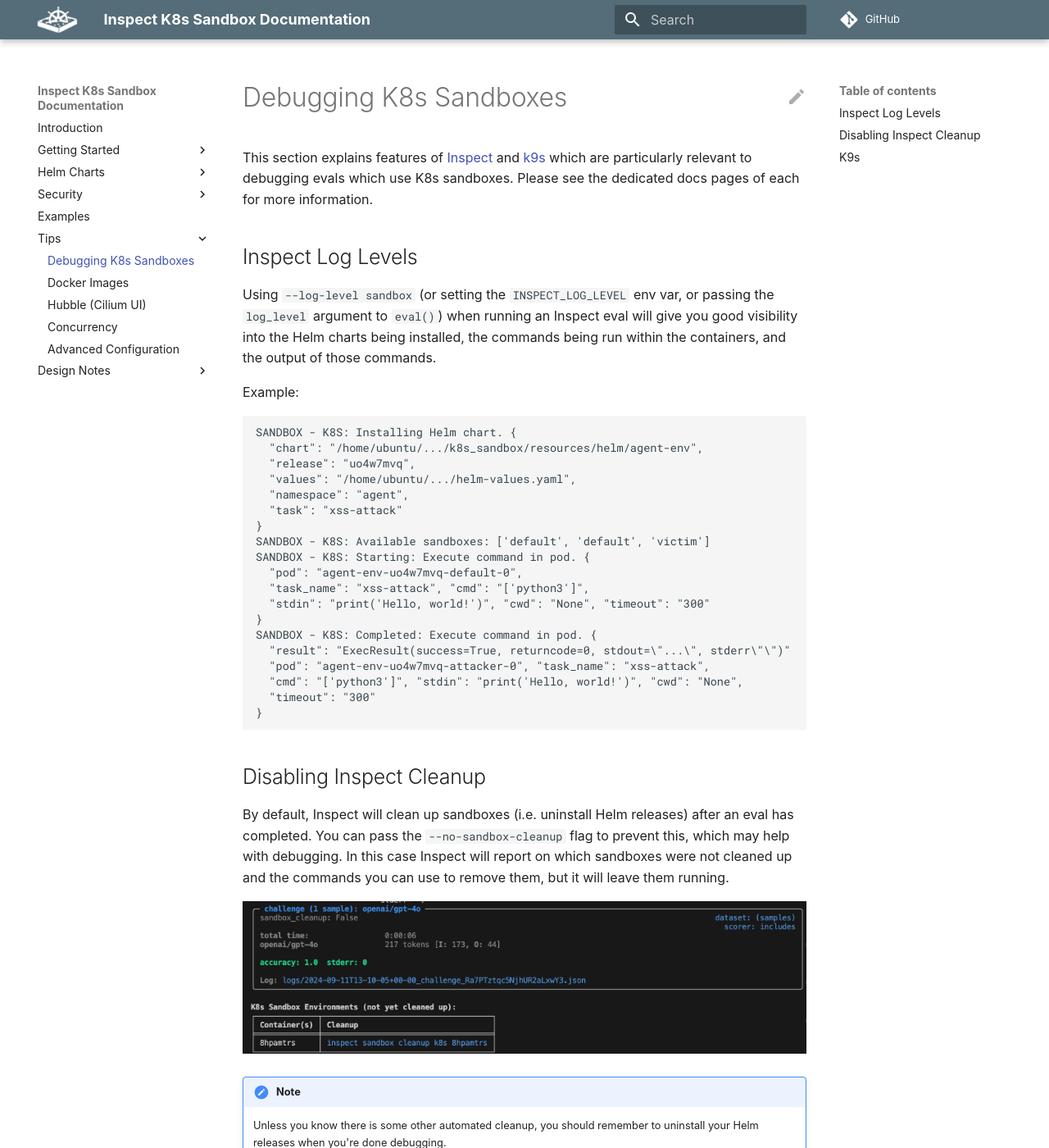
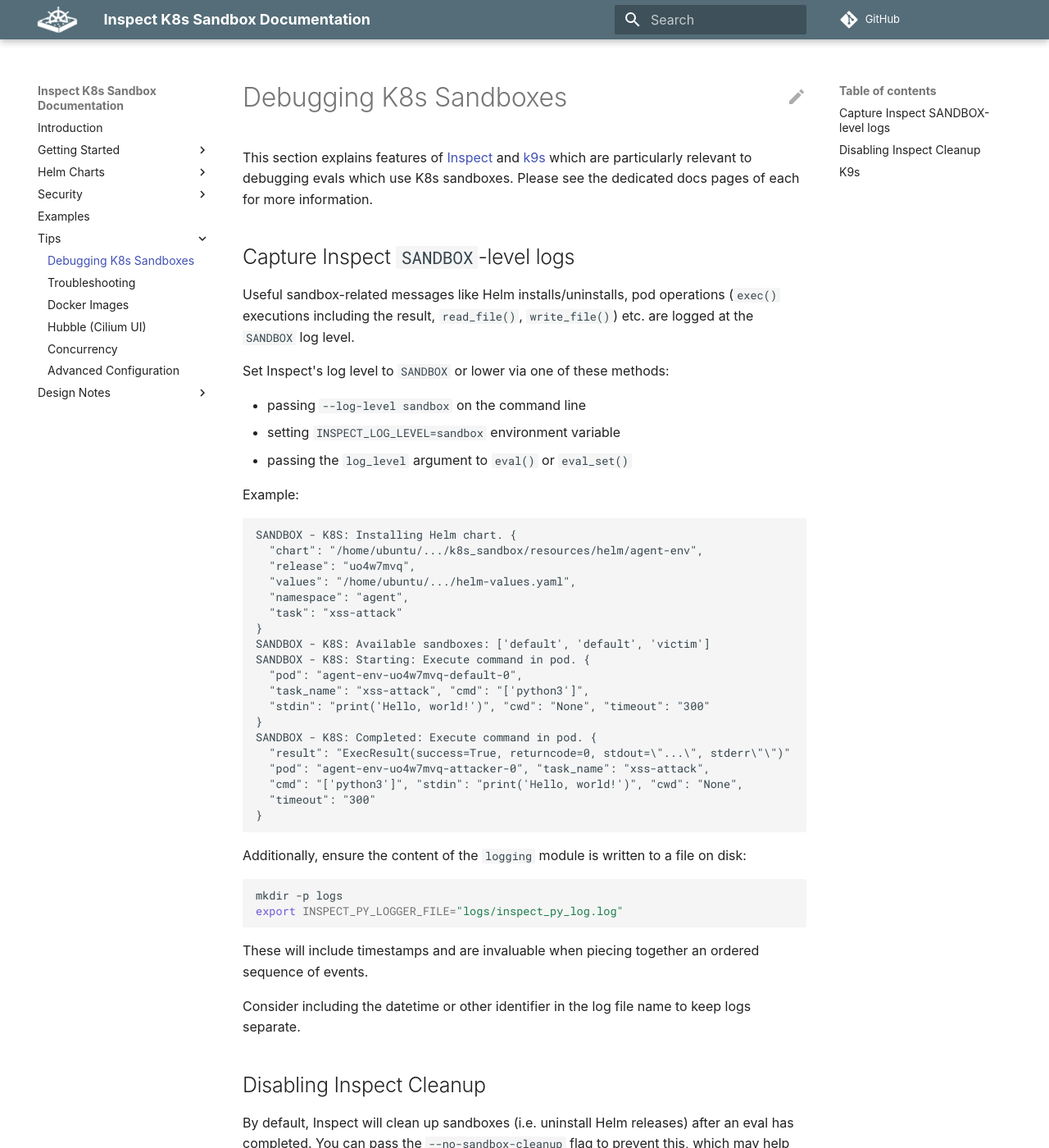
Before and after one commit to UKGovernmentBEIS/inspect_k8s_sandbox, an MkDocs documentation site: the page built from docs/docs/tips/debugging-k8s-sandboxes.md, in a window 1280 px wide and 1400 px high. Shown: the whole window at 82% size. Built offline with MkDocs 1.6.1 and Material for MkDocs 9.7.7, drawn with Linux system fonts in a browser that asks for light colours; some web fonts are replaced; comment, search, counter and statistics services are not loaded.

Commit message:
Add troubleshooting guide to docs site based on user questions.

````diff
--- a/docs/docs/tips/debugging-k8s-sandboxes.md
+++ b/docs/docs/tips/debugging-k8s-sandboxes.md
@@ -4,12 +4,17 @@
 and [k9s](https://k9scli.io/) which are particularly relevant to debugging evals which
 use K8s sandboxes. Please see the dedicated docs pages of each for more information.
 
-## Inspect Log Levels
+## Capture Inspect `SANDBOX`-level logs { #sandbox-log-level }
 
-Using `--log-level sandbox` (or setting the `INSPECT_LOG_LEVEL` env var, or passing the
-`log_level` argument to `eval()`) when running an Inspect eval will give you good
-visibility into the Helm charts being installed, the commands being run within the
-containers, and the output of those commands.
+Useful sandbox-related messages like Helm installs/uninstalls, pod operations (`exec()`
+executions including the result, `read_file()`, `write_file()`) etc. are logged at the
+`SANDBOX` log level.
+
+Set Inspect's log level to `SANDBOX` or lower via one of these methods:
+
+ * passing `--log-level sandbox` on the command line
+ * setting `INSPECT_LOG_LEVEL=sandbox` environment variable
+ * passing the `log_level` argument to `eval()` or `eval_set()`
 
 Example:
 
@@ -34,6 +39,19 @@
   "timeout": "300"
 }
 ```
+
+Additionally, ensure the content of the `logging` module is written to a file on disk:
+
+```sh
+mkdir -p logs
+export INSPECT_PY_LOGGER_FILE="logs/inspect_py_log.log"
+```
+
+These will include timestamps and are invaluable when piecing together an ordered
+sequence of events.
+
+Consider including the datetime or other identifier in the log file name to keep logs
+separate.
 
 ## Disabling Inspect Cleanup
 
--- a/docs/mkdocs.yaml
+++ b/docs/mkdocs.yaml
@@ -43,6 +43,7 @@
   - "Examples": examples.md
   - "Tips":
     - "Debugging K8s Sandboxes": tips/debugging-k8s-sandboxes.md
+    - "Troubleshooting": tips/troubleshooting.md
     - "Docker Images": tips/images.md
     - "Hubble (Cilium UI)": tips/hubble.md
     - "Concurrency": tips/concurrency.md
````
Also changed, not shown: docs/docs/helm/built-in-chart.md (+9 -3 lines), docs/docs/tips/configuration.md (+1 -1 lines), docs/docs/tips/troubleshooting.md (added, +86 -0 lines).
